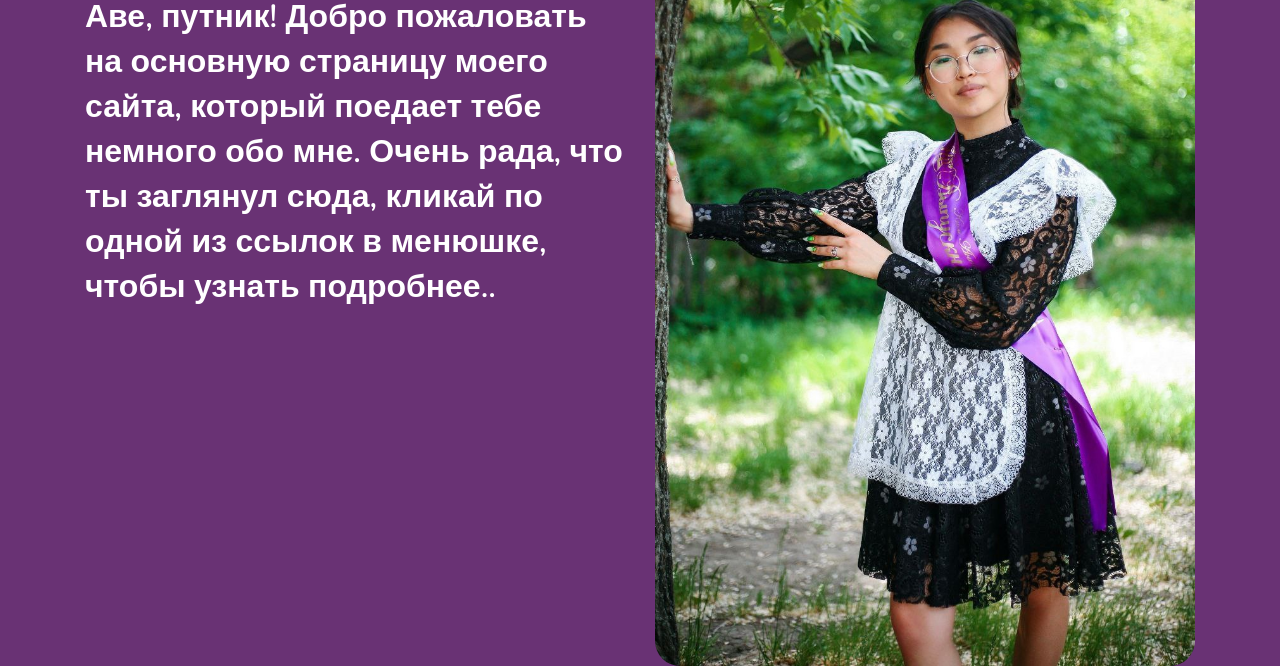
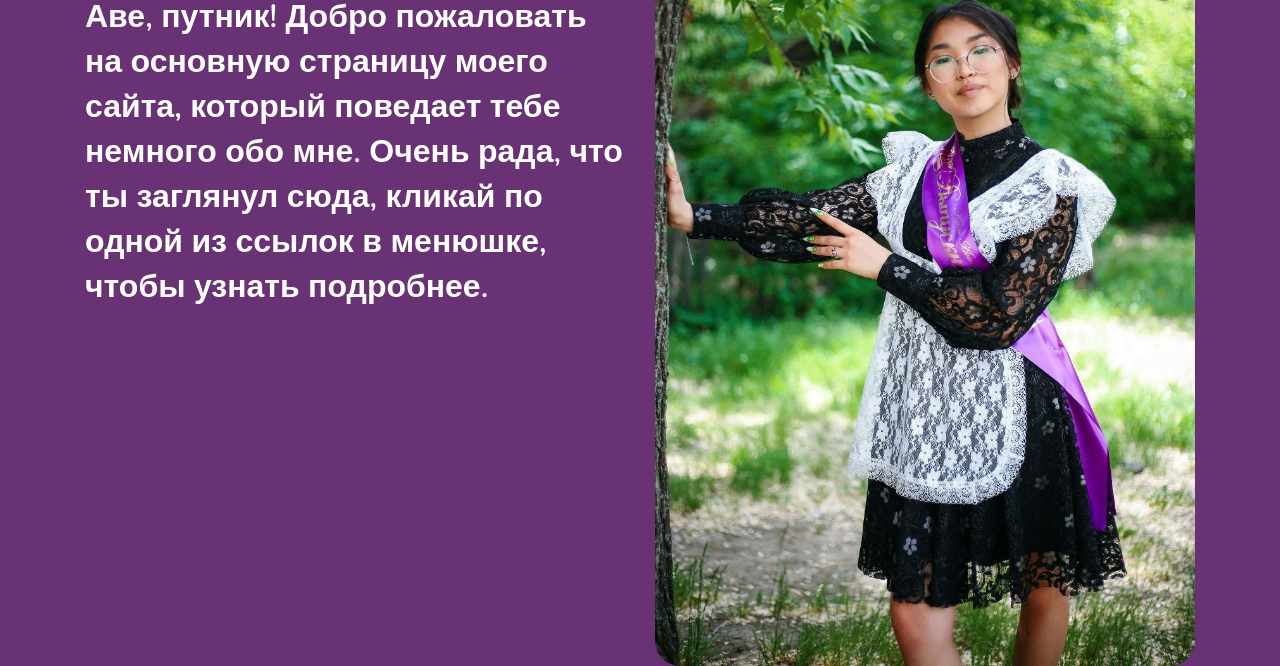
Before and after one commit to JuniorMalabar/about_me, a plain HTML site: page index.html in a window 1280 px wide. Shown: the part 255-921 px from the top of the page. Drawn offline with nearby package versions, Linux system fonts and the light colour scheme.

Commit message:
text edit

```diff
--- a/index.html
+++ b/index.html
@@ -85,9 +85,9 @@
                     <h1>Ким<br />Анастасия</h1>
                     <p>
                         Аве, путник! Добро пожаловать на основную страницу моего
-                        сайта, который поедает тебе немного обо мне. Очень рада,
+                        сайта, который поведает тебе немного обо мне. Очень рада,
                         что ты заглянул сюда, кликай по одной из ссылок в
-                        менюшке, чтобы узнать подробнее..
+                        менюшке, чтобы узнать подробнее.
                     </p>
                 </div>
                 <div class="col-lg-6 order-lg-last order-first">
```
